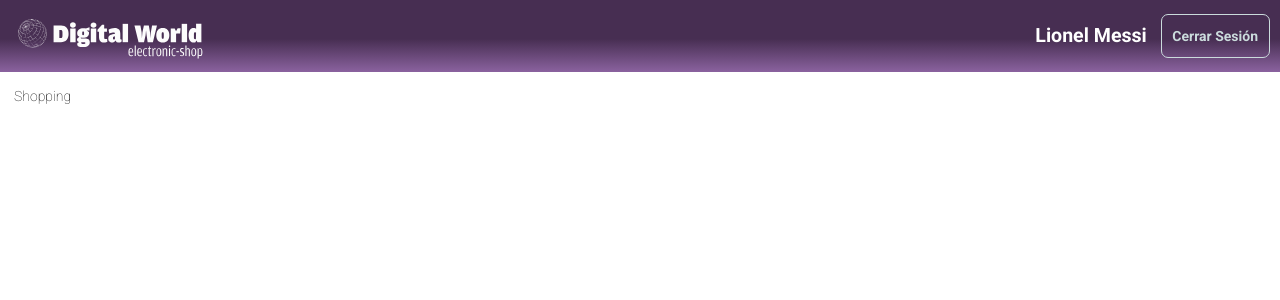
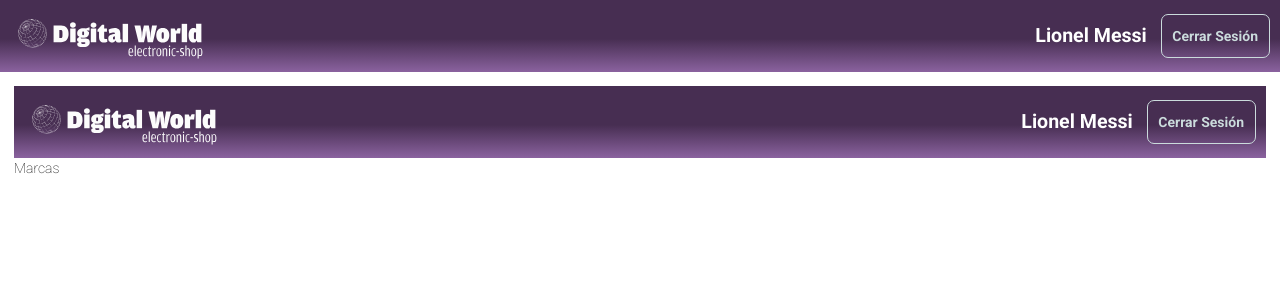
Before and after one commit to NicolasKolumbic/MCGA-2023-electronic-shop.FRONTEND, a Next.js app in the folder front-end/: page /shopping in a window 1280 px wide. Shown: the top 300 px of the page. Built offline with nearby package versions, Linux system fonts and the light colour scheme.

Commit message:
add shopping feature

```diff
--- a/front-end/src/app/shopping/page.tsx
+++ b/front-end/src/app/shopping/page.tsx
@@ -1,7 +1,18 @@
+import Shopping from "@/components/pages/shopping";
+import styles from "./styles.module.css";
+import Navbar from "../../components/shared/navbar";
+
 const ShoppingPage = () => {
 
     return <>
-        <h1>Shopping</h1>
+        <div className={styles["shopping-container"]}>
+            <main>
+                <header>
+                    <Navbar />
+                </header>
+                <Shopping />
+            </main>
+        </div>
     </>
 }
 
--- /dev/null
+++ b/front-end/src/app/shopping/styles.module.css
@@ -0,0 +1,8 @@
+.shopping-container {
+
+
+}
+
+.shopping-container > .container {
+    display: flex;
+}
--- /dev/null
+++ b/front-end/src/components/pages/shopping/index.tsx
@@ -0,0 +1,21 @@
+import Filters from "@/components/modules/shopping/filters";
+import styles from "./shopping.module.css";
+
+
+const Shopping = () => {
+
+    return <>
+        <div className={styles["shopping-page"]}>
+            <aside>
+               <Filters />
+            </aside>
+            <section>
+                <article>
+
+                </article>
+            </section>
+        </div>
+    </>
+}
+
+export default Shopping;
--- /dev/null
+++ b/front-end/src/components/pages/shopping/shopping.module.css
@@ -0,0 +1,4 @@
+.shopping-page {
+    height: 100%;
+    display: flex;
+}
--- /dev/null
+++ b/front-end/src/models/shopping-cart.ts
@@ -0,0 +1,5 @@
+import { Product } from "./product";
+
+export class ShoppingCart {
+    products!: Product[]
+}
```
Also changed, not shown: front-end/src/app/shopping-cart/page.tsx (added, +9 -0 lines), front-end/src/stores/shoppingCart/index.ts (added, +36 -0 lines), front-end/src/app/shopping-cart/shopping-cart.module.css (added).
